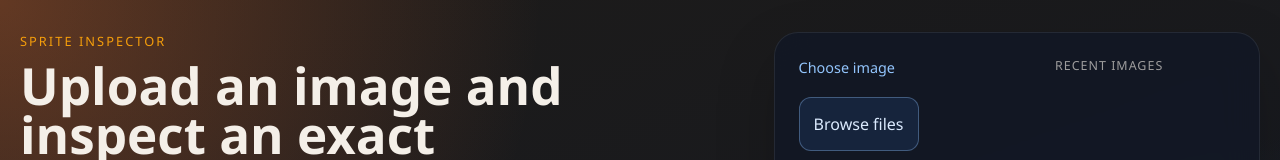
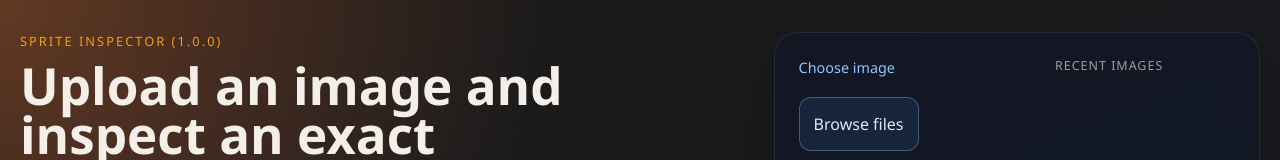
Before and after one commit to maglunde/sprite-inspector, a React (Vite) app: page / in a window 1280 px wide. Shown: the top 160 px of the page. Built offline with nearby package versions, Linux system fonts and the light colour scheme.

Commit message:
Show version in app title

```diff
--- a/index.html
+++ b/index.html
@@ -7,7 +7,7 @@
       name="description"
       content="Inspect cropped image regions, dominant colors, average color, and per-pixel RGBA values in your browser."
     />
-    <title>Sprite Inspector</title>
+    <title>Sprite Inspector (1.0.0)</title>
   </head>
   <body>
     <div id="root"></div>
--- a/src/App.jsx
+++ b/src/App.jsx
@@ -1,4 +1,5 @@
 import React, { useEffect, useMemo, useRef, useState } from 'react'
+import packageInfo from '../package.json'
 
 const DEFAULT_SELECTION = {
   x: 0,
@@ -98,6 +99,7 @@ function summarizePixels(imageData) {
 
 export default function App() {
   const previewFrameSize = 220
+  const appTitle = `Sprite Inspector (${packageInfo.version})`
   const [selection, setSelection] = useState(DEFAULT_SELECTION)
   const [imageSource, setImageSource] = useState('')
   const [imageName, setImageName] = useState('No file uploaded')
@@ -780,7 +782,7 @@ export default function App() {
     <main className="app-shell">
       <section className="hero">
         <div>
-          <p className="eyebrow">Sprite Inspector</p>
+          <p className="eyebrow">{appTitle}</p>
           <h1>Upload an image and inspect an exact region.</h1>
           <p className="lead">
             Enter <code>x</code>, <code>y</code>, <code>width</code>, and <code>height</code> to see
```
